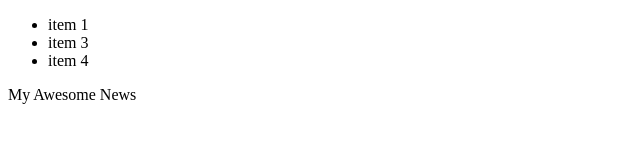
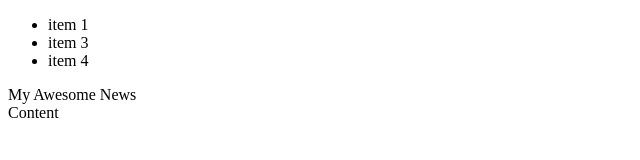
Before and after one commit to IskandarArba/GitHubTest2, a plain HTML site: page index.html in a window 1280 px wide. Shown: the full height of the page, 0-640 px from the left. Drawn offline with Linux system fonts and the light colour scheme.

Commit message:
added module 3

```diff
--- a/index.html
+++ b/index.html
@@ -17,5 +17,11 @@
 			My Awesome News
 		</div>
 	</module-two>
+
+	<module-three>
+		<div>
+			Content
+		</div>
+	</module-three>
 </body>
 </html>
```
